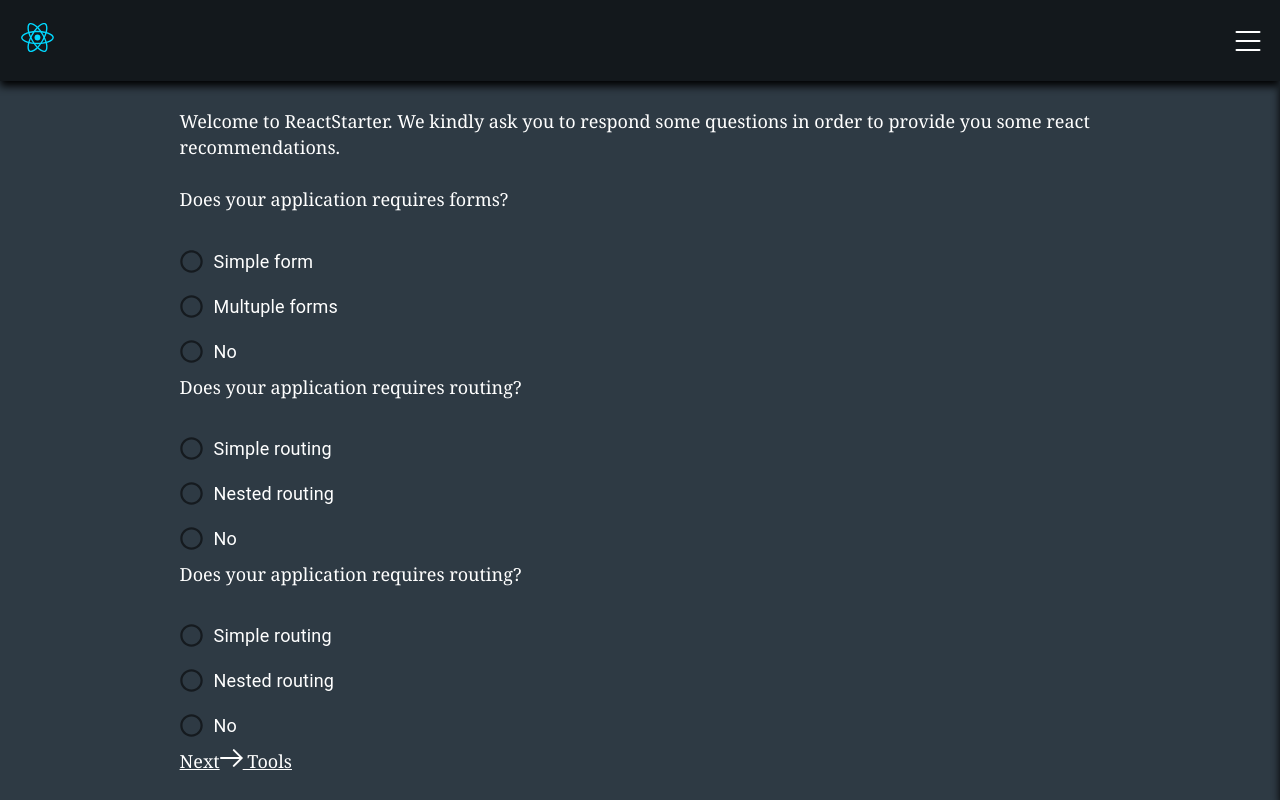
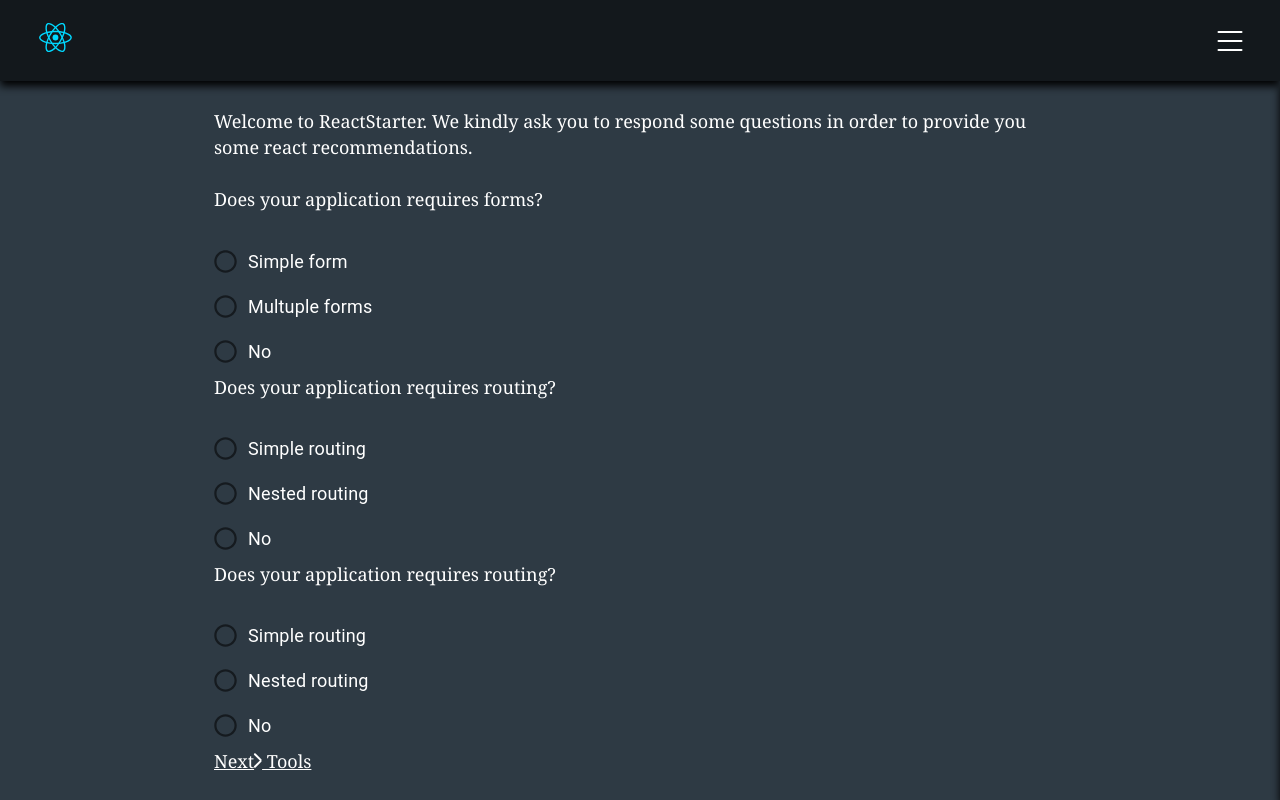
Before and after one commit to elyfuentes27/ReactStarter, a Gatsby site: page / in a window 1280 px wide. Built offline with nearby package versions, Linux system fonts and the light colour scheme; Gatsby itself is replaced by a stand-in of ours.

Commit message:
styling arrow

```diff
--- a/src/components/arrow.js
+++ b/src/components/arrow.js
@@ -4,7 +4,6 @@ import "../styles/arrow.css"
 
 const Arrow = ({type}) => (
   <div className="arrow">
-    <div className={`base ${type === "back" ? "base-back": "base-next"}`} />
     <div className={`top ${type === "back" ? "top-back": "top-next"}`} />
     <div className={`bottom ${type === "back" ? "bottom-back": "bottom-next"}`} />
   </div>
@@ -14,5 +13,4 @@ export default Arrow
 
 Arrow.propTypes = {
     type: PropTypes.oneOf(["back", "next"])
-
 }
--- a/src/components/layout.js
+++ b/src/components/layout.js
@@ -30,7 +30,7 @@ const Layout = ({ children }) => {
         style={{
           margin: `0 auto`,
           maxWidth: 960,
-          padding: `0px 1.0875rem 1.45rem`,
+          padding: `0px 3rem 1.45rem`,
           paddingTop: 0,
         }}
       >
--- a/src/styles/arrow.css
+++ b/src/styles/arrow.css
@@ -1,6 +1,6 @@
 .arrow {
-	width: 23px;
-	height: 20px;
+	width: 8px;
+	height: 15px;
 	position: relative;
 	display: inline-block;
 	cursor: pointer;
@@ -31,7 +31,7 @@
 }
 
 .top {
-	width: 13px;
+	width: 10px;
 	height: 2px;
 	background-color: white;
 	border-radius: 30px;
@@ -52,7 +52,7 @@
 }
 
 .bottom {
-    width: 13px;
+    width: 10px;
     height: 2px;
     background-color: white;
     border-radius: 30px;
--- a/src/styles/hamburger.css
+++ b/src/styles/hamburger.css
@@ -2,7 +2,7 @@
 	width: 25px;
 	height: 20px;
     position: absolute;
-    right: 20px;
+    right: 2.0875rem;
     top: 50%;
     transform: translateY(-50%);
     display: inline-block;
--- a/src/styles/header.css
+++ b/src/styles/header.css
@@ -2,7 +2,7 @@ header {
     position: fixed;
     width: 100%;
     background: #13181c;
-    padding: 20px;
+    padding: 20px 2.0875rem;
     margin-bottom: 1.45rem;
     filter: drop-shadow(0px 5px 4px black);
 }
```
